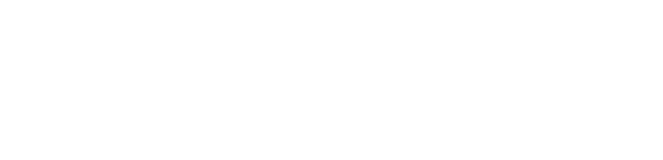
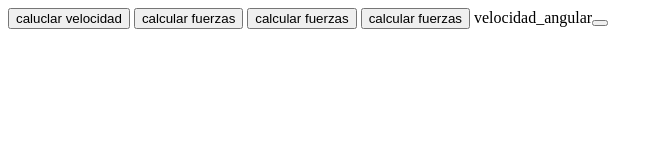
Before and after one commit to PaulGODBv/Repositorio-Clase, a plain HTML site: page index.html in a window 1280 px wide. Shown: the whole page, without its empty margins (0-663 px from the left). Drawn offline with Linux system fonts and the light colour scheme.

Commit message:
Agregue referencias por medio de la rama a la nuevas funciones por hacer.

```diff
--- a/index.html
+++ b/index.html
@@ -6,6 +6,12 @@
     <title>Document</title>
 </head>
 <body>
-
-</body>
+    <div id="menu">
+        <button onclick="mostrarEntradas ('velocidad')" >caluclar
+            velocidad</button>
+            <button onclick="mostrarEntradas('fuerza')" >calcular  fuerzas</button>
+            <button onclick="mostrarEntradas('energia')" >calcular  fuerzas</button>
+            <button onclick="mostrarEntradas('velocidad_angular')" >calcular  fuerzas</button>
+</body>velocidad_angular</html><button>
+</div>
 </html>
--- a/script.js
+++ b/script.js
@@ -0,0 +1 @@
+<script src= "script.js"></script>
```
